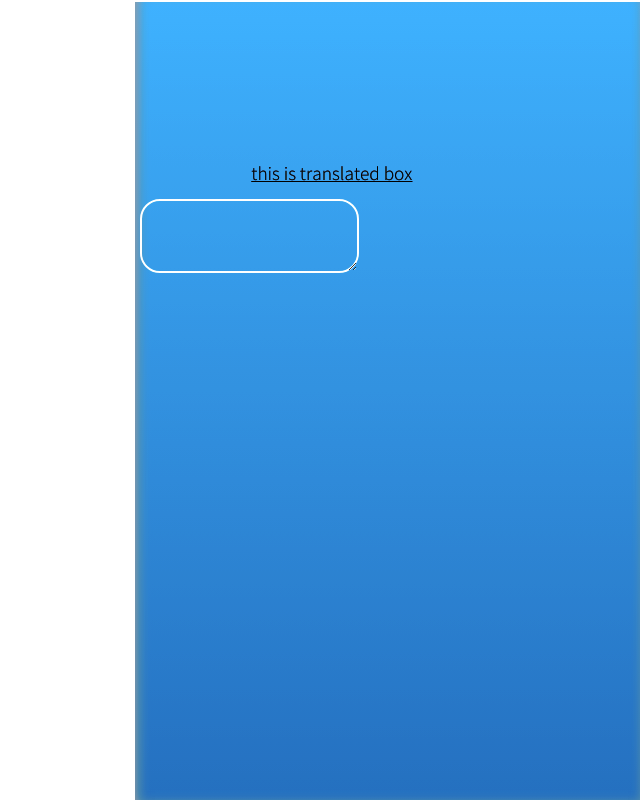
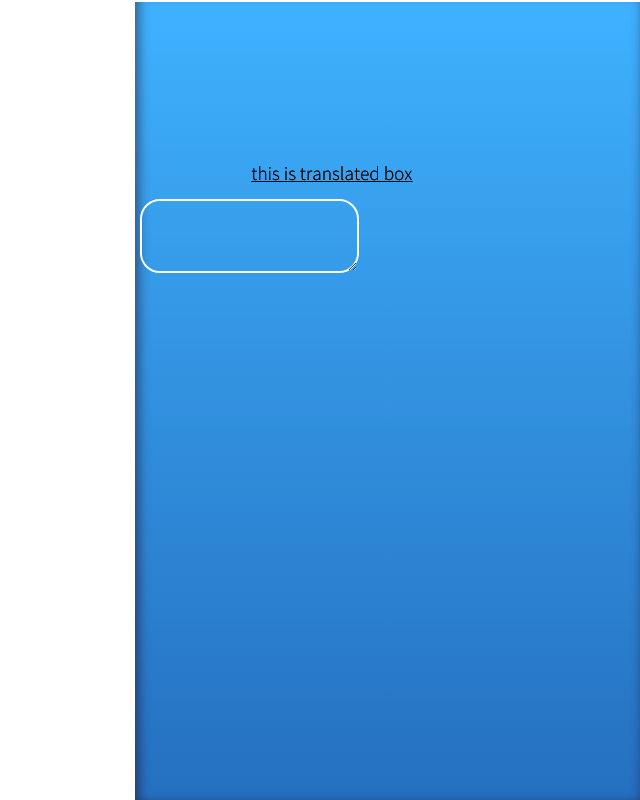
Before and after one commit to DdukTwiSun/aps-client, an Electron app: page base.html in a window 1280 px wide. Shown: the whole page, without its empty margins (640-1280 px from the left). Drawn offline with nearby package versions, Linux system fonts and the light colour scheme.

Commit message:
Update box-shadow color

```diff
--- a/base.css
+++ b/base.css
@@ -39,7 +39,7 @@ div > #section2 {
     z-index: 1;
     padding: 5px;
     background: linear-gradient(#73caff, #429cd3);
-    box-shadow: inset 3px -8px 11px 1px #b7b9bf;
+    box-shadow: inset 3px -8px 11px 1px rgba(61, 61, 61, 0.4);
 }
 /*div
 > #section2 > #trans_section{
```
